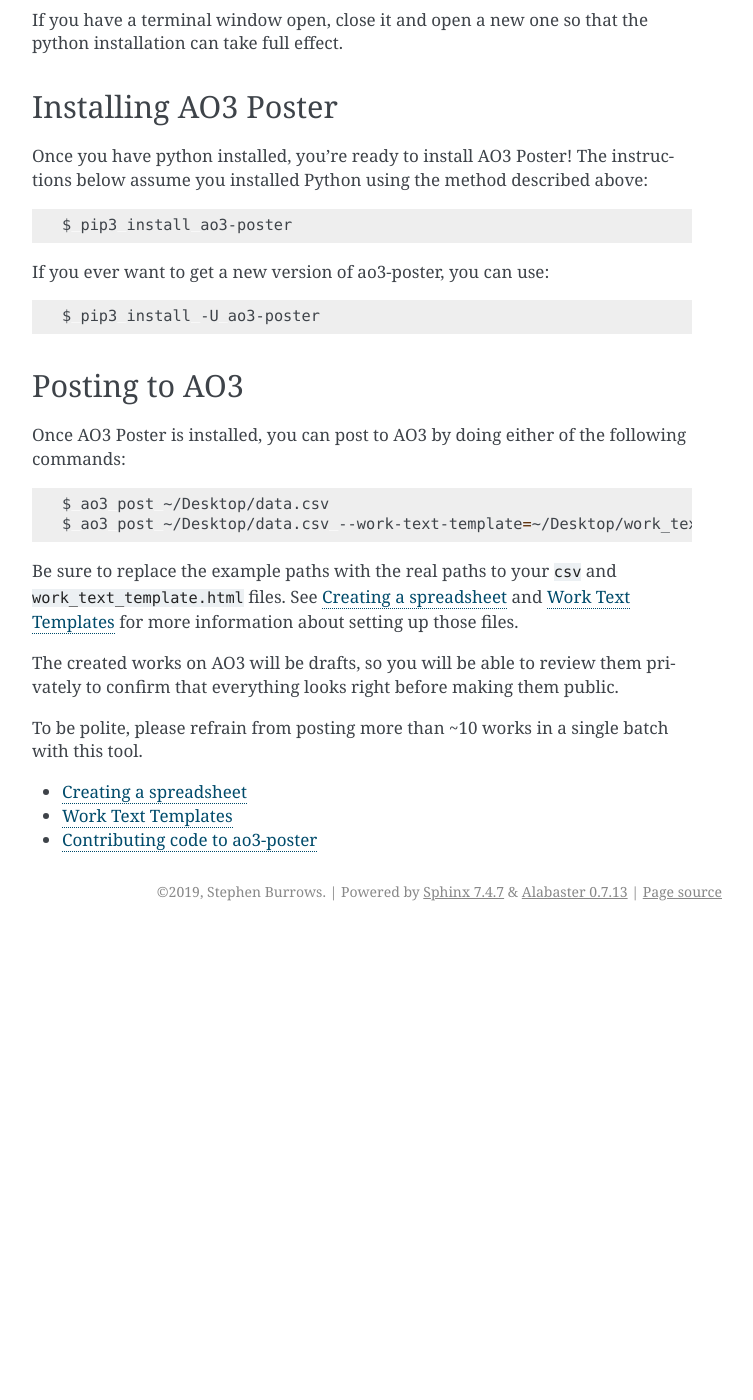
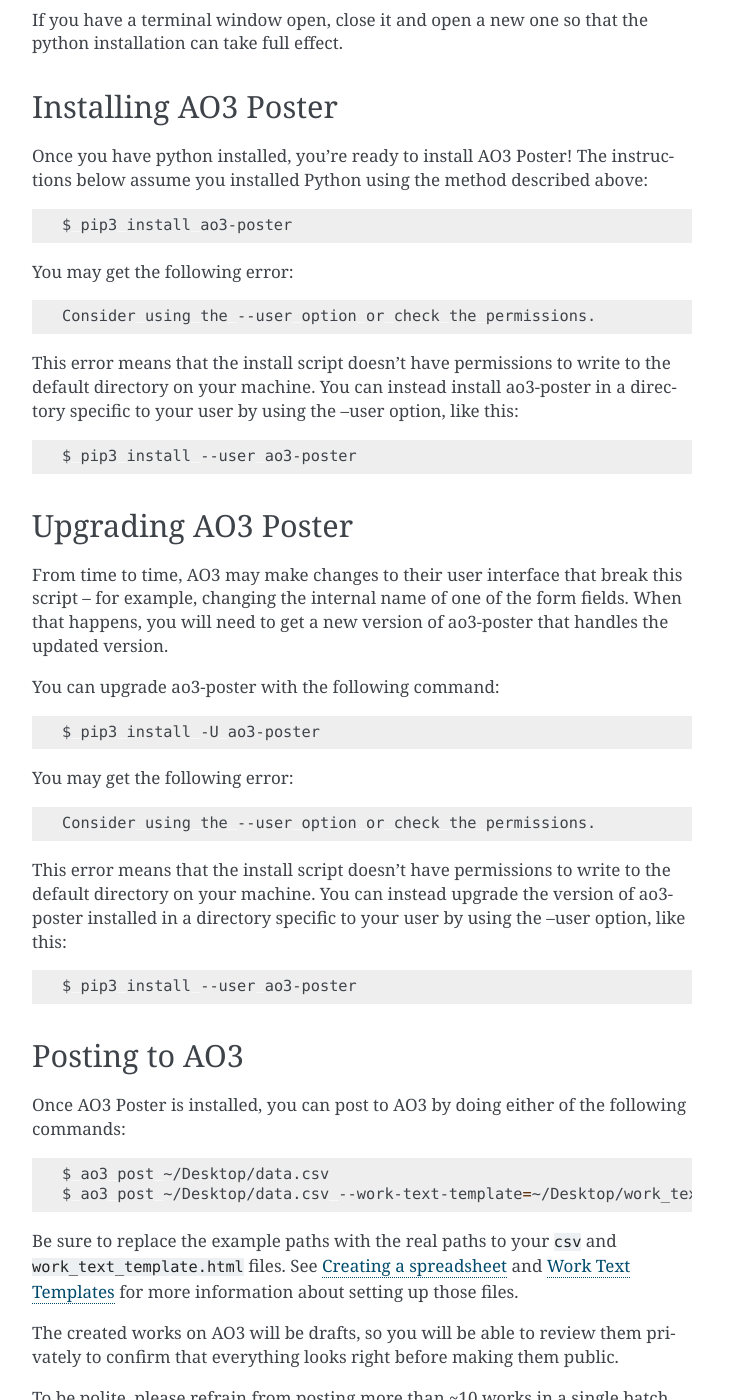
Before and after one commit to sandalwoodbox/ao3-poster, a Sphinx documentation site: the page built from docs/index.rst, in a window 1280 px wide and 1400 px high, scrolled down 719 px. Shown: the whole window, without its empty margins (388-1141 px from the left). Built offline with Sphinx 7.4.7, drawn with Linux system fonts in a browser that asks for light colours; before the commit the page ends 1650 px from its top, so only the background shows below that.

Commit message:
Improved install / upgrade docs to include note about --user usage

```diff
--- a/docs/index.rst
+++ b/docs/index.rst
@@ -31,11 +31,44 @@
 
    $ pip3 install ao3-poster
 
-If you ever want to get a new version of ao3-poster, you can use:
+You may get the following error:
+
+.. code-block:: bash
+
+	Consider using the --user option or check the permissions.
+
+This error means that the install script doesn't have permissions to write to the default directory on your machine.
+You can instead install ao3-poster in a directory specific to your user by using the --user option, like this:
+
+.. code-block:: bash
+
+	$ pip3 install --user ao3-poster
+
+
+Upgrading AO3 Poster
+--------------------
+
+From time to time, AO3 may make changes to their user interface that break this script – for example, changing the internal name of one of the form fields.
+When that happens, you will need to get a new version of ao3-poster that handles the updated version.
+
+You can upgrade ao3-poster with the following command:
 
 .. code-block:: bash
 
    $ pip3 install -U ao3-poster
+
+You may get the following error:
+
+.. code-block:: bash
+
+	Consider using the --user option or check the permissions.
+
+This error means that the install script doesn't have permissions to write to the default directory on your machine.
+You can instead upgrade the version of ao3-poster installed in a directory specific to your user by using the --user option, like this:
+
+.. code-block:: bash
+
+	$ pip3 install --user ao3-poster
 
 Posting to AO3
 --------------
```
